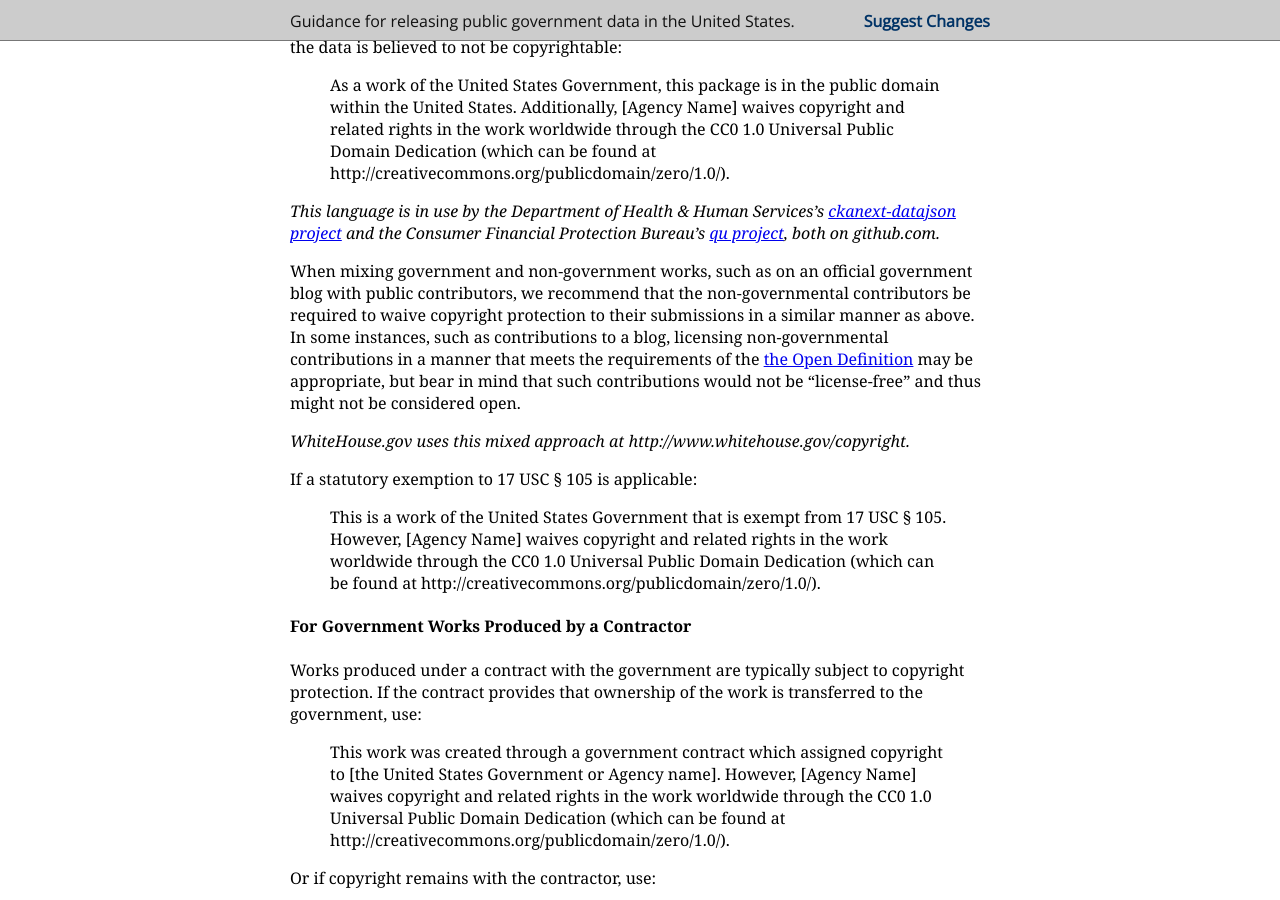
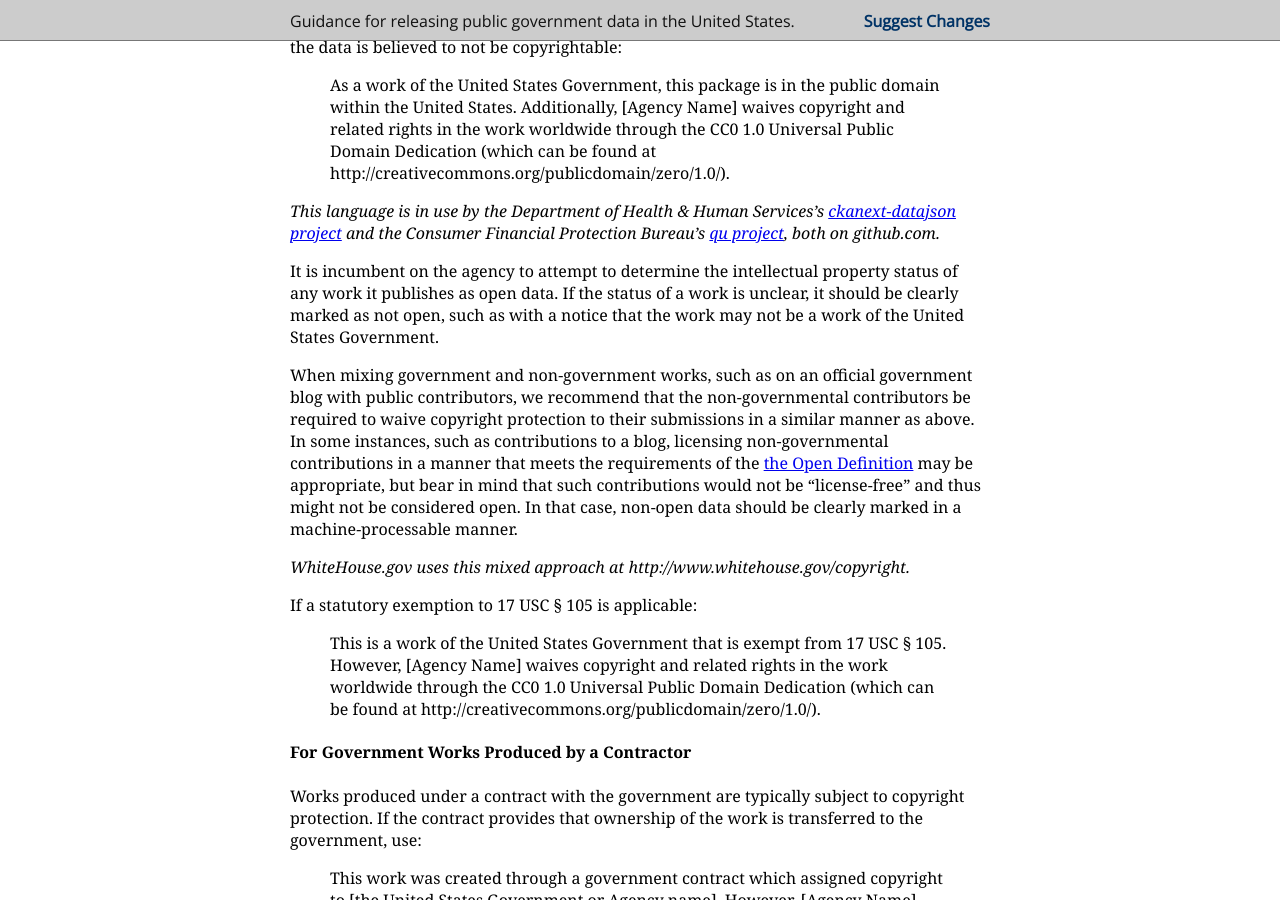
Before and after one commit to unitedstates/licensing, a Jekyll site: the page built from index.md, in a window 1280 px wide and 900 px high, scrolled down 1085 px. Built offline with Jekyll 4.4.1, drawn with Linux system fonts in a browser that asks for light colours; some web fonts are replaced.

Commit message:
it is incumbent on the agency to attempt to determine the intellectual property status, and to mark non-open data in a machine processable manner

```diff
--- a/index.md
+++ b/index.md
@@ -32,7 +32,9 @@ Copyright protection is not available for works of the United States Government
 
 *This language is in use by the Department of Health & Human Services's [ckanext-datajson project](https://github.com/HHS/ckanext-datajson) and the Consumer Financial Protection Bureau's [qu project](https://github.com/cfpb/qu), both on github.com.*
 
-When mixing government and non-government works, such as on an official government blog with public contributors, we recommend that the non-governmental contributors be required to waive copyright protection to their submissions in a similar manner as above. In some instances, such as contributions to a blog, licensing non-governmental contributions in a manner that meets the requirements of the [the Open Definition][4] may be appropriate, but bear in mind that such contributions would not be “license-free” and thus might not be considered open.
+It is incumbent on the agency to attempt to determine the intellectual property status of any work it publishes as open data. If the status of a work is unclear, it should be clearly marked as not open, such as with a notice that the work may not be a work of the United States Government.
+
+When mixing government and non-government works, such as on an official government blog with public contributors, we recommend that the non-governmental contributors be required to waive copyright protection to their submissions in a similar manner as above. In some instances, such as contributions to a blog, licensing non-governmental contributions in a manner that meets the requirements of the [the Open Definition][4] may be appropriate, but bear in mind that such contributions would not be “license-free” and thus might not be considered open. In that case, non-open data should be clearly marked in a machine-processable manner.
 
 *WhiteHouse.gov uses this mixed approach at http://www.whitehouse.gov/copyright.*
 
```
